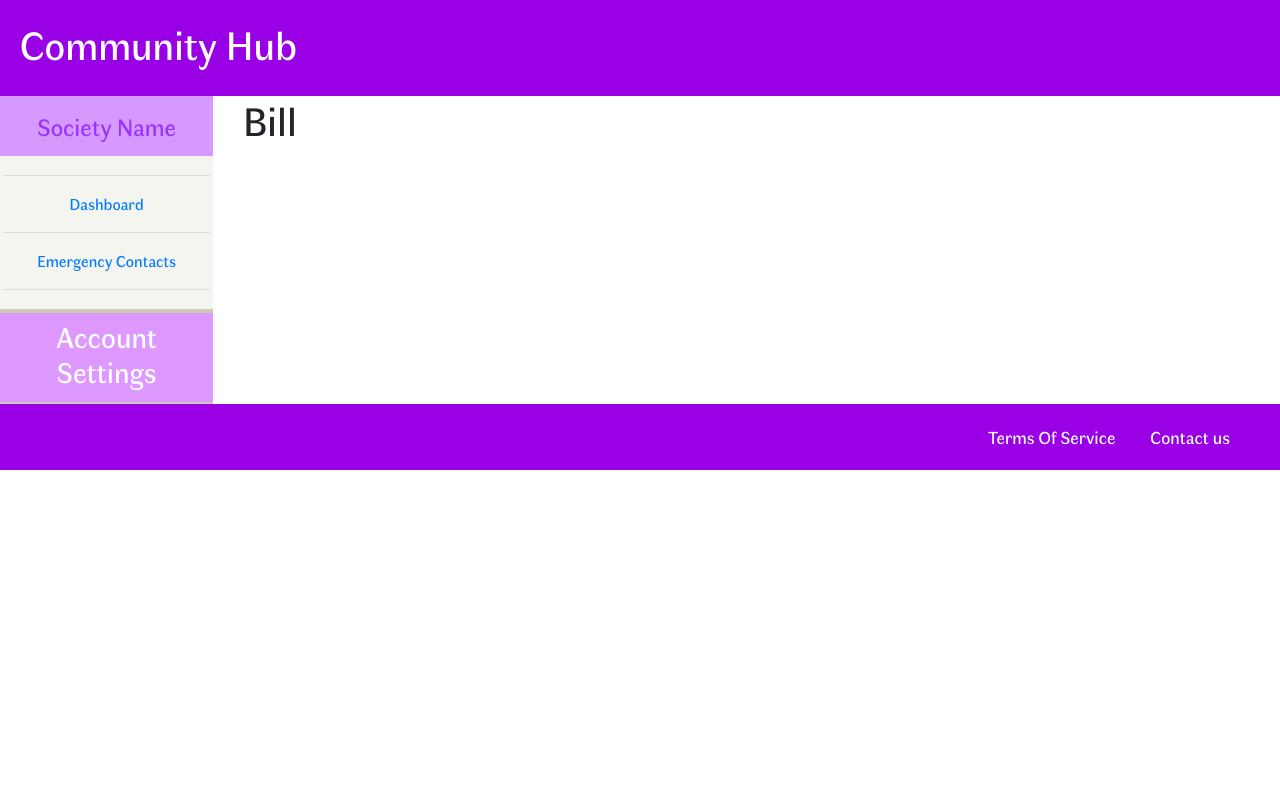
After one commit to AmeyaDaddikar/Society-Management, a Flask app: page /bills in a window 1280 px wide. The commit adds this page. Run offline with Flask 2, Linux system fonts and the light colour scheme; some libraries are stand-ins or nearby versions.

```diff
--- a/App/routes.py
+++ b/App/routes.py
@@ -27,9 +27,16 @@ def login():
 	if accName != 'Ameya':
 		return redirect(url_for('index', loginError=True))
 
-	return redirect(url_for('userDashboard'))
+	return redirect(url_for('userDashboard', accName = accName))
 
 @app.route('/dashboard', methods=['GET'])
+def userDashboard():
+	return render_template('user/userdashboard.html', user= request.args.get("accName"))
 
-def userDashboard():
-	return render_template('userdashboard.html')
+@app.route('/bills')
+def userBill():
+	return render_template('user/userbillpage.html')
+
+@app.route('/profile')
+def userProfile():
+	return render_template('user/userprofile.html')
--- a/App/static/css/base_layout.css
+++ b/App/static/css/base_layout.css
@@ -20,6 +20,7 @@ body{
 	font-family: defaultFont;
 	padding: 0px;
 	margin: 0px;
+	min-height: 100vh;
 }
 
 
--- a/App/templates/base.html
+++ b/App/templates/base.html
@@ -49,9 +49,9 @@
 
 			<!-- IF THE USER ARGUMENT IS P:ASSED< A USER NAME AND LOGO WILL APPEAR-->
 			{% if user %}
-			<div class="col-md-2">
+			<div class="col-md-2" id="userIconDiv">
 				<h3 style="text-align: right;">
-					<a style="color: inherit;" href="#userDashboard">Welcome {{ user.name }}</a>
+					<a style="color: inherit;" href="/dashboard" id="userIcon">Welcome {{ user.name }}</a>
 				</h3>
 			</div>
 			{% endif %}
--- /dev/null
+++ b/App/templates/user/userbillpage.html
@@ -0,0 +1,20 @@
+{% extends "user/userpage.html" %}
+
+{% block userPageIncludes %}
+	<link rel="stylesheet" href="static/css/user_bill_layout.css">
+	<!--
+	<script src="static/js/userBill.js"></script>
+	-->
+
+	<!--Additional block for child static resources -->
+	{% block  userBillIncludes %}{% endblock %}
+
+{% endblock %}
+
+{% block userPageContent %}
+<div class="col-md-10">
+	<div class="container">
+		<h1>Bill</h1>
+	</div>
+</div>
+{% endblock %}
--- a/App/templates/userdashboard.html
+++ b/App/templates/user/userdashboard.html
@@ -1,4 +1,4 @@
-{% extends "userpage.html" %}
+{% extends "user/userpage.html" %}
 
 {% block userPageIncludes %}
 	<link rel="stylesheet" href="static/css/user_dashboard_layout.css">
--- a/App/templates/userpage.html
+++ b/App/templates/user/userpage.html
@@ -14,15 +14,15 @@
 		<div class="navbar-header">Society Name</div>
 		<div class="account-tab">
 			<!-- DASHBOARD LINK NOT FUNCTIONAL PROBLEM WITH GET/POST PROBABLY-->
-			<hr/><a href="dashboard/">Dashboard</a>
+			<hr/><a href="/dashboard">Dashboard</a>
 			<hr/><a href="#contacts">Emergency Contacts</a>
 			<hr/>
 		</div>
 		<div class="account-dropdown">
 			<h3>Account Settings</h3>
 			<div class="account-tab">
-				<hr/><a href="#bills">Bills</a>
-				<hr/><a href="#info">Account Info</a>
+				<hr/><a href="/bills">Bills</a>
+				<hr/><a href="/profile">Profile</a>
 				<hr/><a href="#documents">Documents</a>
 				<hr/>
 			</div>
```
Also changed, not shown: App/templates/user/userprofile.html (added, +20 -0 lines), App/static/assets/images/profile1.jpeg (added).
